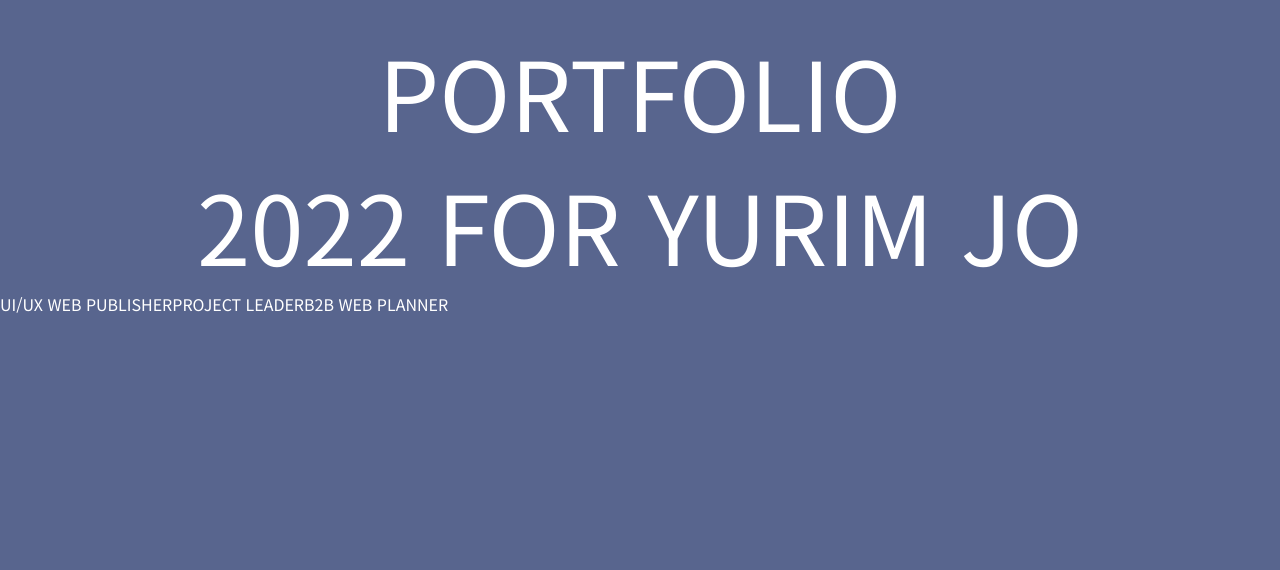
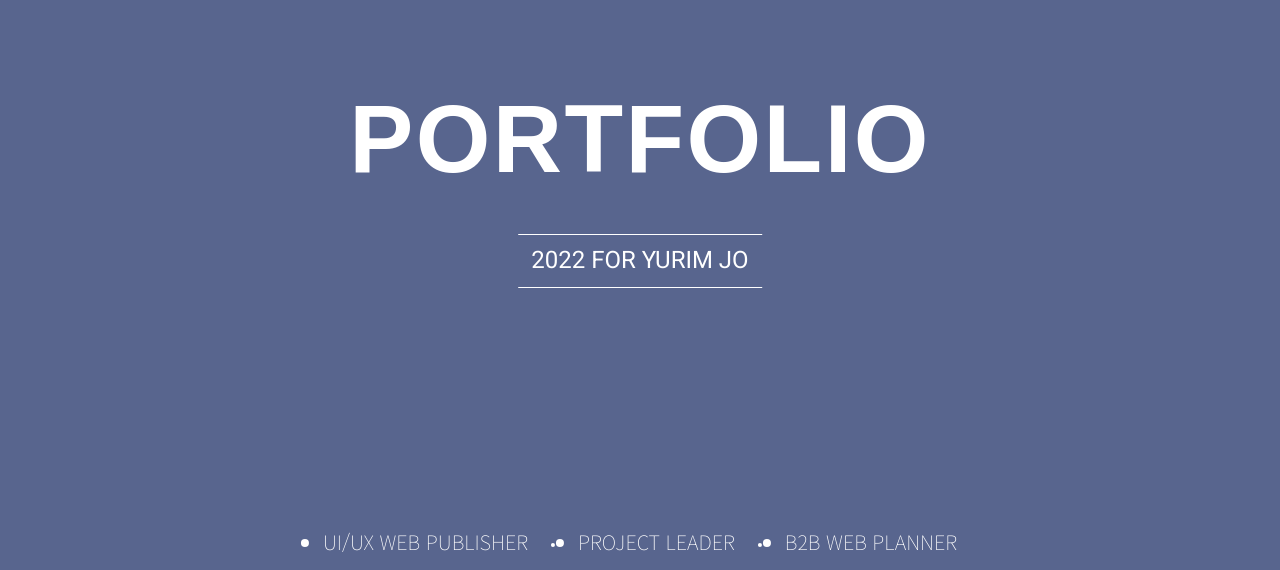
Before and after one commit to joyurim/portfolio-2022, a website: page index.html in a window 1280 px wide. Shown: the part 230-800 px from the top of the page. Drawn offline with nearby package versions, Linux system fonts and the light colour scheme; a web font is replaced by a local one.

Commit message:
tailwind css 작업전

```diff
--- a/index.html
+++ b/index.html
@@ -8,7 +8,7 @@
     <!-- js -->
     <script src="https://cdnjs.cloudflare.com/ajax/libs/lodash.js/3.10.1/lodash.min.js"></script>
     <script src="https://code.jquery.com/jquery-2.1.4.min.js"></script>
-    <script src="https://cdn.tailwindcss.com"></script>
+    <!-- <script src="https://cdn.tailwindcss.com"></script> -->
 
     <script src="js/parallax.js"></script>
 
@@ -17,29 +17,35 @@
     <link rel="preconnect" href="https://fonts.gstatic.com" crossorigin />
     <link
       rel="stylesheet"
-      href="https://fonts.googleapis.com/css2?family=Anaheim&family=Noto+Sans+KR:wght@100;400;500;900&display=swap"
+      href="https://fonts.googleapis.com/css2?family=Anaheim&family=Noto+Sans+KR:wght@100;400;500;900&family=Roboto:wght@300;400&display=swap"
     />
     <!-- css -->
+    <link href="/dist/output.css" rel="stylesheet" />
+    <link rel="stylesheet" type="text/css" href="styles/css/variable.css" />
     <link rel="stylesheet" type="text/css" href="styles/css/portfolio.css" />
 
     <title>parallax</title>
   </head>
   <body>
+    <h1 class="flex">aaaa</h1>
     <main class="container">
-      <section class="content">
+      <!-- intro -->
+      <section class="intro content">
         <article class="content__wrapper">
           <div class="content__title">
             <h1>Portfolio</h1>
             <p>2022 For Yurim Jo</p>
           </div>
-          <ul class="content__subtitle flex items-center">
+          <ul class="content__subtitle">
             <li>UI/UX Web Publisher</li>
             <li>Project Leader</li>
             <li>B2B Web Planner</li>
           </ul>
         </article>
       </section>
-      <section class="content">
+
+      <!-- Profile -->
+      <section class="profile content">
         <article class="content__wrapper">
           <p class="content__title">Cras lacinia non eros nec semper.</p>
           <p class="content__subtitle">
@@ -48,6 +54,7 @@
           </p>
         </article>
       </section>
+
       <section class="content">
         <article class="content__wrapper">
           <p class="content__title">Etiam consequat lectus.</p>
--- a/styles/scss/portfolio.scss
+++ b/styles/scss/portfolio.scss
@@ -5,18 +5,12 @@
   padding: 0;
   box-sizing: border-box;
   -webkit-tap-highlight-color: transparent;
-  font-family: 'Noto Sans KR', 'Anaheim', sans-serif;
+  font-family: 'Noto Sans KR', 'Roboto', 'Anaheim', sans-serif;
 }
-// ------------- VARIABLES ------------- //
-$main-color: #7e91cb;
-$text-color: #181818;
-$white-color: #ffffff;
-$parallax-offset: 30vh;
-$content-offset: 40vh;
-$transition-speed: 1.2s;
-$slide-number: 3;
+
 // ------------- MIXINS ------------- //
 @mixin transition($time, $property: all, $easing: ease-in) {
+  -webkit-transition: $property $time $easing;
   transition: $property $time $easing;
 }
 /* Set stacking context of slides */
@@ -40,10 +34,12 @@ body {
   background-position: center center;
   overflow: hidden;
   will-change: transform;
+  -webkit-backface-visibility: hidden;
   backface-visibility: hidden;
   height: 100vh + $parallax-offset;
   position: fixed;
   width: 100%;
+  -webkit-transform: translateY($parallax-offset);
   transform: translateY($parallax-offset);
   @include transition($transition-speed, all, cubic-bezier(0.22, 0.44, 0, 1));
   &:before {
@@ -55,29 +51,26 @@ body {
     left: 0;
     right: 0;
     bottom: 0;
-    background-color: rgba(0, 0, 0, 0.3);
   }
   &:first-child {
-    background-color: $main-color;
+    -webkit-transform: translateY(-$parallax-offset / 2);
     transform: translateY(-$parallax-offset / 2);
     .content__wrapper {
+      -webkit-transform: translateY($parallax-offset / 2);
       transform: translateY($parallax-offset / 2);
     }
-  }
-  &:nth-child(2) {
-    background-color: $main-color;
   }
   &:nth-child(3) {
     background-color: $main-color;
   }
   &__wrapper {
     height: 100vh;
+
     display: flex;
     justify-content: center;
     text-align: center;
     flex-flow: column nowrap;
     color: #fff;
-    font-family: Montserrat;
     text-transform: uppercase;
     transform: translateY($content-offset);
     will-change: transform;
@@ -117,4 +110,76 @@ body {
       }
     }
   }
+
+  // intro
+  &.intro {
+    background-color: $main-color;
+    .content__wrapper {
+      position: relative;
+    }
+    .content__title {
+      position: absolute;
+      top: 32vh;
+      left: 50%;
+      -webkit-transform: translateX(-50%);
+      transform: translateX(-50%);
+      h1 {
+        margin-bottom: 28px;
+        font-family: 'Anaheim', sans-serif;
+        font-size: 96px;
+        letter-spacing: 0.5rem;
+      }
+      p {
+        width: 244px;
+        margin: 0 auto;
+        padding: 9px 0;
+        font-family: 'Roboto', sans-serif;
+        font-size: 24px;
+        border: {
+          top: 1px solid $white-color;
+          bottom: 1px solid $white-color;
+        }
+      }
+    }
+    .content__subtitle {
+      position: absolute;
+      bottom: 7.5vh;
+      left: 50%;
+      display: flex;
+      align-items: center;
+      justify-content: center;
+      -webkit-transform: translateX(-50%);
+      transform: translateX(-50%);
+      font: {
+        family: 'Roboto', sans-serif;
+        weight: 300;
+        size: 20px;
+      }
+      > li {
+        padding-right: 23px;
+        &::after {
+          content: '';
+          display: inline-block;
+          width: 4px;
+          height: 4px;
+          margin-left: 23px;
+          background: $white-color;
+          border-radius: 50%;
+          vertical-align: middle;
+        }
+        &:last-child {
+          padding-right: 0;
+          &::after {
+            display: none;
+          }
+        }
+      }
+    }
+  }
+  // Profile
+  &.profile {
+    padding: 0 5.4vw;
+    color: $text-color;
+    background-color: $white-color;
+  }
 }
--- /dev/null
+++ b/styles/scss/variable.scss
@@ -0,0 +1,7 @@
+$main-color: #7e91cb;
+$text-color: #181818;
+$white-color: #ffffff;
+$parallax-offset: 30vh;
+$content-offset: 40vh;
+$transition-speed: 1.2s;
+$slide-number: 3;
```
Also changed, not shown: styles/css/portfolio.css, styles/css/variable.css (added), 2 other files.
